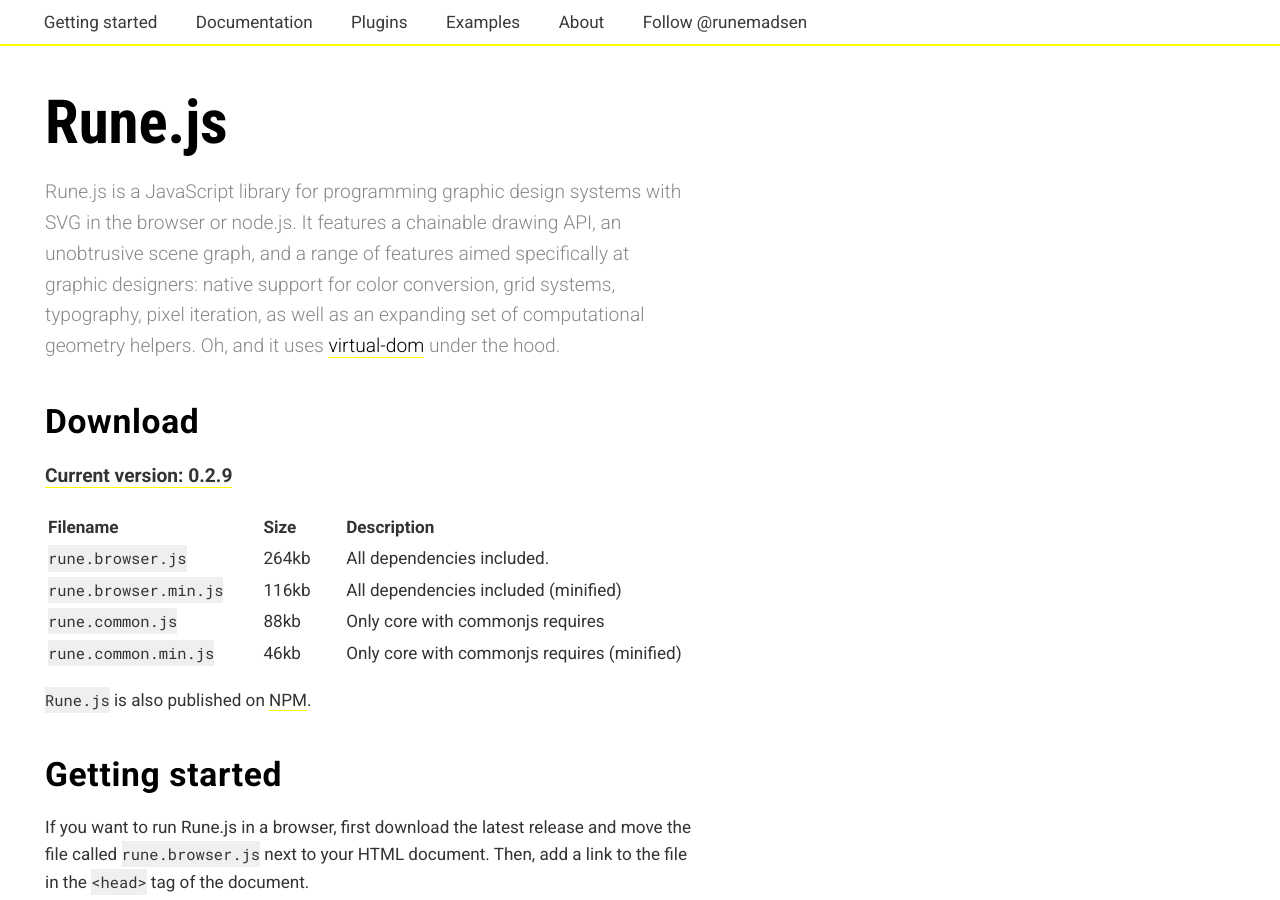
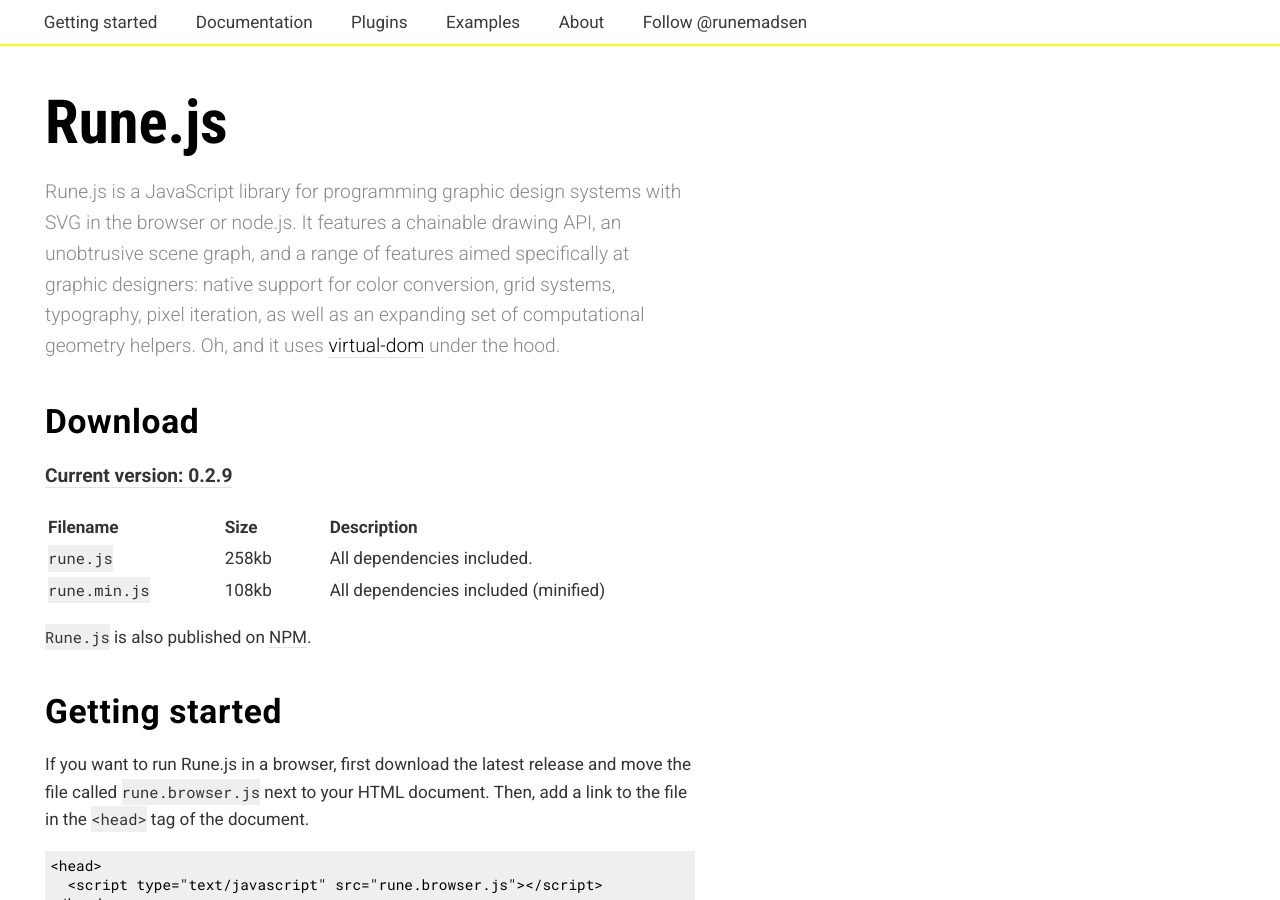
Before and after one commit to runemadsen/rune.js, a Jekyll site: the page built from index.md, in a window 1280 px wide and 900 px high. Built offline with Jekyll 4.4.1, drawn with Linux system fonts in a browser that asks for light colours; nearby versions of some CDN libraries; comment, search, counter and statistics services are not loaded.

Commit message:
using just rune.js

```diff
--- a/index.md
+++ b/index.md
@@ -12,12 +12,10 @@
 
 **[Current version: 0.2.9](https://github.com/runemadsen/rune.js/releases/latest)**
 
-| Filename              | Size   | Description   |
-| --------------------- | ------ | -------------|
-| `rune.browser.js`     | 264kb  | All dependencies included. |
-| `rune.browser.min.js` | 116kb  | All dependencies included (minified) |
-| `rune.common.js`      | 88kb   | Only core with commonjs requires |
-| `rune.common.min.js`  | 46kb   | Only core with commonjs requires (minified) |
+| Filename               | Size   | Description   |
+| ---------------------- | ------ | ------------- |
+| `rune.js`     | 258kb  | All dependencies included. |
+| `rune.min.js` | 108kb  | All dependencies included (minified) |
 
 `Rune.js` is also published on [NPM](https://www.npmjs.com/package/rune.js).
 
```
